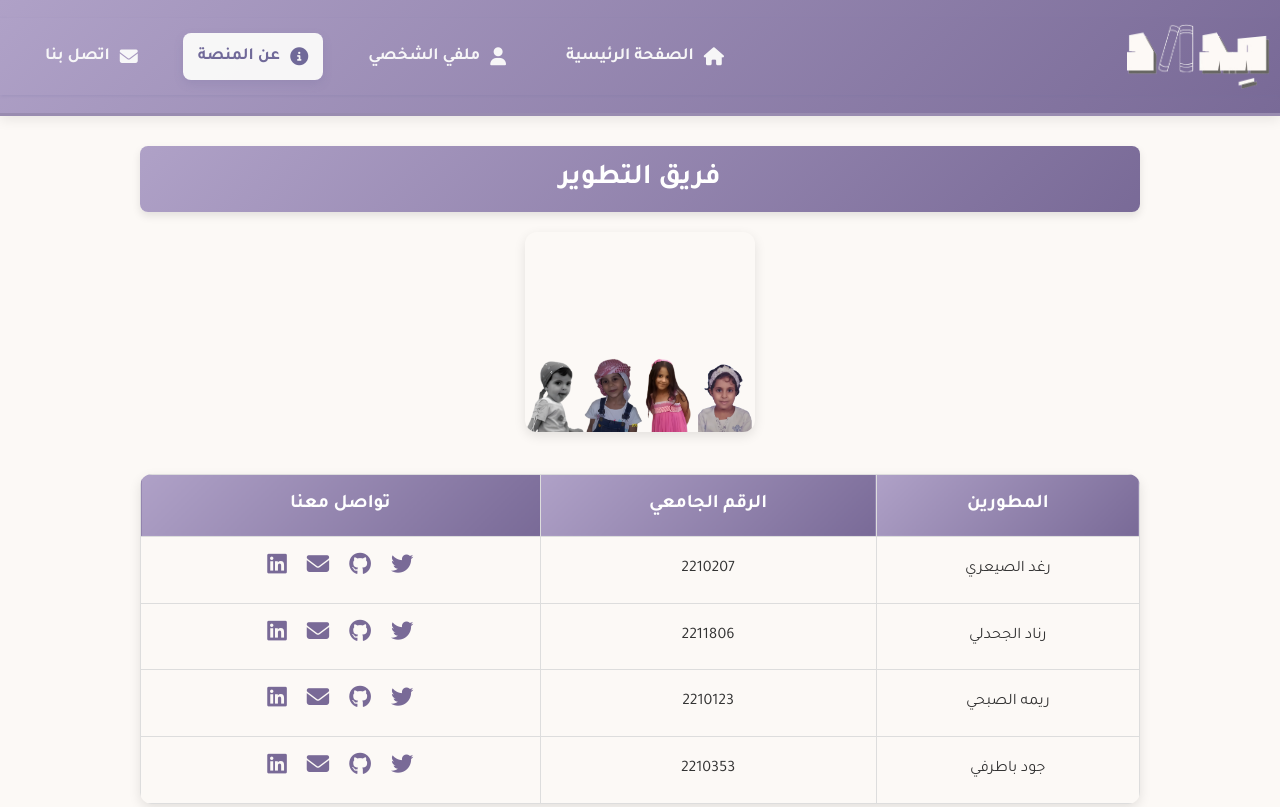
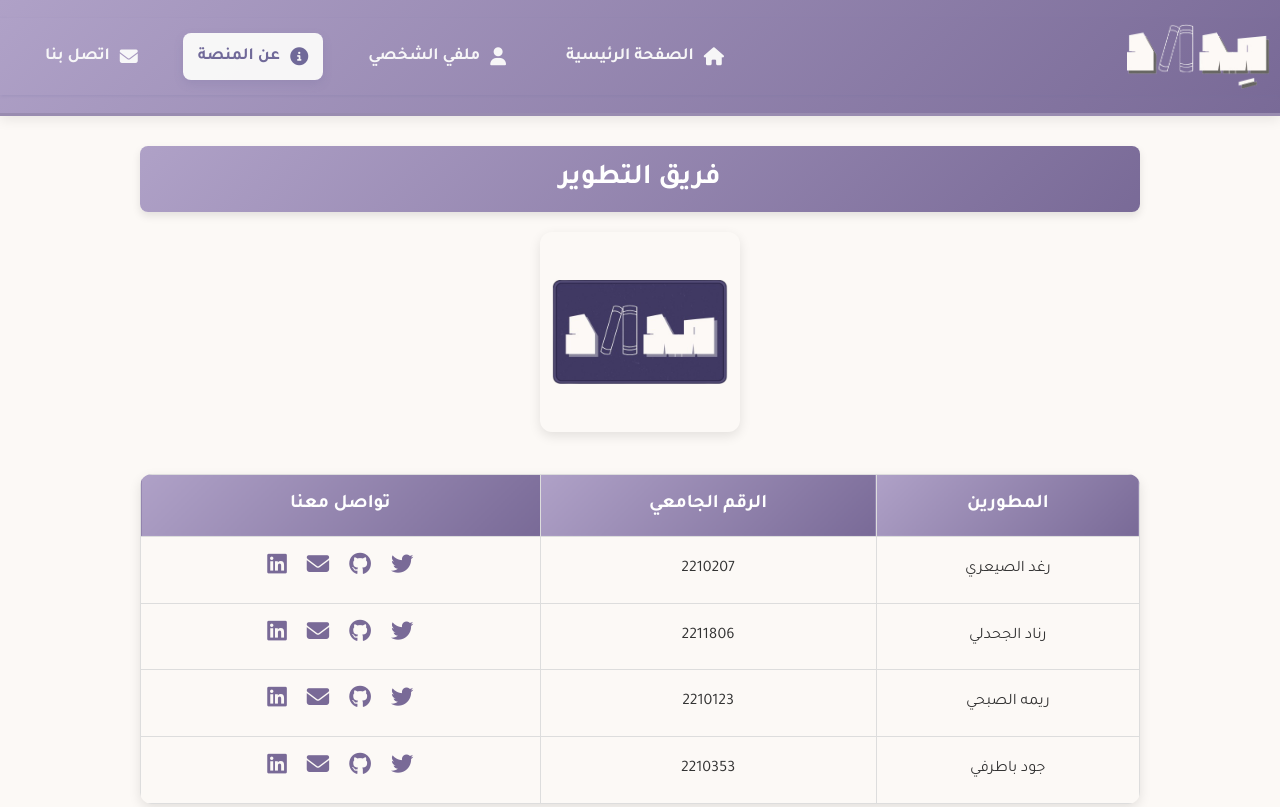
Before and after one commit to Joud676/Medad, a website: page public/HTML/AboutUs.html in a window 1280 px wide. Shown: the top 807 px of the page. Drawn offline with Linux system fonts and the light colour scheme.

Commit message:
Modifications

```diff
--- a/public/HTML/AboutUs.html
+++ b/public/HTML/AboutUs.html
@@ -39,7 +39,7 @@
     <section>
         <h2 class="section-title">فريق التطوير</h2>
         <div class="developer-images">
-            <img src="/images/OurImages.png" alt="هذه صورة للمطورين">
+            <img src="/images/MedadLogo-Square.png" alt="لوقو مداد">
         </div>
     </section>
     <main>
```
Also changed, not shown: public/images/Images.png (deleted), public/images/Raghad-Rema.png (deleted), public/images/adam.png (deleted), public/images/aldalafin.png (deleted), public/images/aleawsaj.png (deleted), public/images/alfadila.png (deleted), public/images/almakhbool.png (deleted), public/images/alraahib.png (deleted), public/images/alshaaeir.png (deleted), public/images/alshams.png (deleted), public/images/alwahsh.png (deleted), public/images/artish.png (deleted), public/images/userProfile.png (added), 4 other files.
